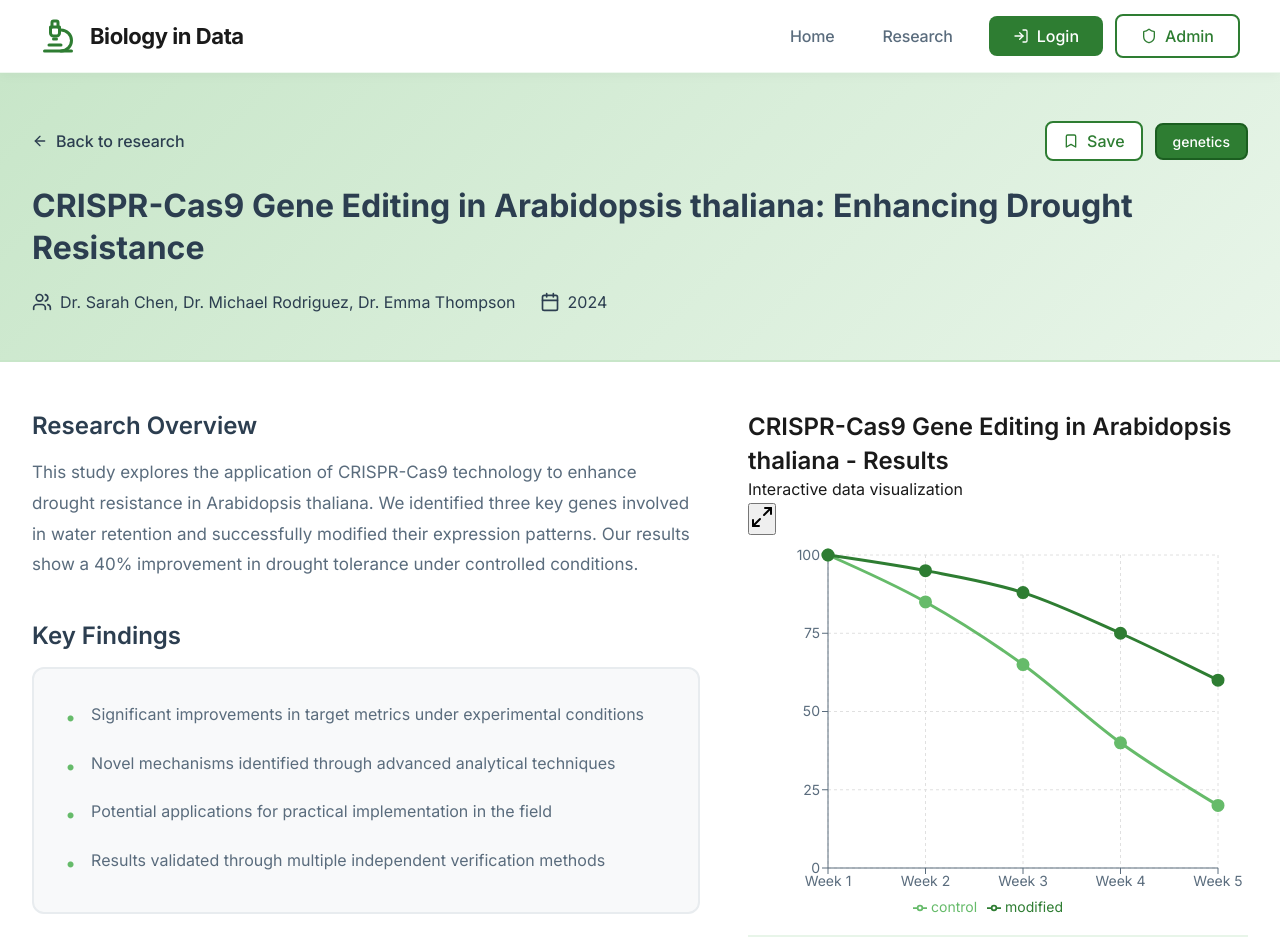
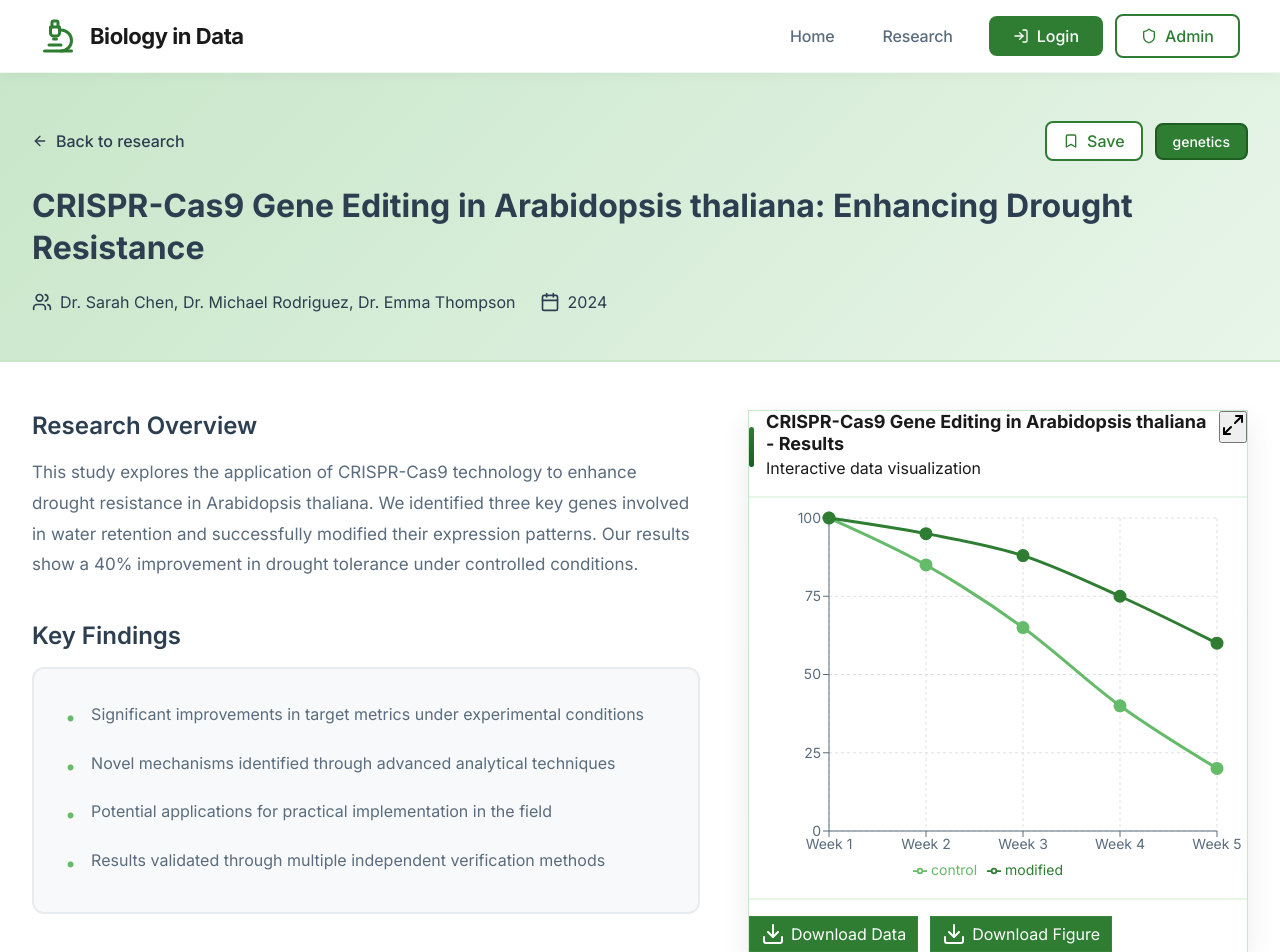
Before and after one commit to TejashRajuKV/Biology-in-Data, a React app: page /research/1 in a window 1280 px wide. Shown: the top 952 px of the page. Built offline with nearby package versions, Linux system fonts and the light colour scheme; the HTML template or start-up script is replaced by a standard one.

Commit message:
ChartFrame: stronger card styling — border, shadow, and enhanced header/title

```diff
--- a/src/components/ChartFrame.jsx
+++ b/src/components/ChartFrame.jsx
@@ -124,16 +124,41 @@ export function ChartFrame({ data, type = "line", title, xKey = "x", yKey = "y",
 
   const chartContent = (
     <div
-      className={isFullscreen ? "bg-white rounded-xl p-6 shadow-2xl flex flex-col" : "bg-white border-2 border-[#C8E6C9] rounded-xl p-6 shadow-lg hover:shadow-xl transition-all"}
-      style={isFullscreen ? { width: '90vw', height: '90vh', maxHeight: '90vh' } : { width: '100%' }}
+      className={isFullscreen ? "bg-white rounded-xl p-6 shadow-2xl flex flex-col" : "bg-white rounded-xl p-6 transition-all"}
+      style={
+        isFullscreen
+          ? { width: '90vw', height: '90vh', maxHeight: '90vh' }
+          : {
+              width: '100%',
+              // stronger card look to make the chart feel more like a card
+              border: '1px solid var(--light-mint, #C8E6C9)',
+              boxShadow: '0 12px 28px rgba(16,24,32,0.08)',
+              background: 'linear-gradient(180deg, rgba(255,255,255,0.98), rgba(255,255,255,0.99))',
+            }
+      }
     >
       {/* Header */}
-      <div className="flex items-center justify-between mb-6 pb-4 border-b-2 border-[#E8F5E9]" style={{ flexShrink: 0 }}>
-        <div>
-          <h3 className="text-[#2c3e50] mb-1">{title}</h3>
-          <p className="text-sm text-[#5a6c7d]">Interactive data visualization</p>
+      <div
+        className="mb-6 pb-4"
+        style={{
+          display: 'flex',
+          alignItems: 'flex-start',
+          justifyContent: 'space-between',
+          gap: 12,
+          flexShrink: 0,
+          borderBottom: '2px solid var(--green-lighter, #E8F5E9)',
+          paddingBottom: 14,
+        }}
+      >
+        <div style={{ display: 'flex', gap: 12, alignItems: 'center' }}>
+          {/* decorative accent */}
+          <div style={{ width: 6, height: 40, background: 'linear-gradient(180deg,var(--deep-forest,#2E7D32),var(--forest-dark,#1B5E20))', borderRadius: 6 }} />
+          <div>
+            <h3 className="text-[#2c3e50] mb-1" style={{ fontSize: '1.125rem', fontWeight: 700, lineHeight: 1.2 }}>{title}</h3>
+            <p className="text-sm text-[#5a6c7d]" style={{ marginTop: 2 }}>Interactive data visualization</p>
+          </div>
         </div>
-        <div className="flex gap-2">
+        <div className="flex gap-2" style={{ alignItems: 'flex-start' }}>
           <button
             onClick={() => setIsFullscreen(!isFullscreen)}
             className="p-2.5 hover:bg-[#E8F5E9] rounded-lg transition-all group border border-[#e0e0e0] hover:border-[#66BB6A]"
@@ -175,29 +200,49 @@ export function ChartFrame({ data, type = "line", title, xKey = "x", yKey = "y",
         }}
       >
         <button
-          className="flex items-center justify-center gap-2 px-5 py-2.5 rounded-lg hover:shadow-lg transition-all border-none"
+          // inline-flex + align-center ensures icon and text sit on the same baseline
+          className="inline-flex items-center gap-2 px-4 py-2 rounded-lg hover:shadow-lg transition-all border-none"
           style={{
             backgroundColor: '#2E7D32',
             color: '#ffffff',
             border: 'none',
-            // add a subtle inner spacing so backgrounds don't visually merge
+            lineHeight: 1,
+            height: 36,
+            display: 'inline-flex',
+            alignItems: 'center',
+            justifyContent: 'center',
             boxShadow: '0 0 0 1px rgba(255,255,255,0.06) inset',
+            paddingLeft: 12,
+            paddingRight: 12,
           }}
+          aria-label="Download data"
         >
-          <Download className="w-4 h-4" />
-          Download Data
+          <span style={{ display: 'inline-flex', alignItems: 'center', marginRight: 6 }}>
+            <Download className="w-4 h-4" style={{ display: 'inline-block', verticalAlign: 'middle' }} />
+          </span>
+          <span style={{ display: 'inline-block', verticalAlign: 'middle' }}>Download Data</span>
         </button>
         <button
-          className="flex items-center justify-center gap-2 px-5 py-2.5 rounded-lg hover:shadow-lg transition-all border-none"
+          className="inline-flex items-center gap-2 px-4 py-2 rounded-lg hover:shadow-lg transition-all border-none"
           style={{
             backgroundColor: '#2E7D32',
             color: '#ffffff',
             border: 'none',
+            lineHeight: 1,
+            height: 36,
+            display: 'inline-flex',
+            alignItems: 'center',
+            justifyContent: 'center',
             boxShadow: '0 0 0 1px rgba(255,255,255,0.06) inset',
+            paddingLeft: 12,
+            paddingRight: 12,
           }}
+          aria-label="Download figure"
         >
-          <Download className="w-4 h-4" />
-          Download Figure
+          <span style={{ display: 'inline-flex', alignItems: 'center', marginRight: 6 }}>
+            <Download className="w-4 h-4" style={{ display: 'inline-block', verticalAlign: 'middle' }} />
+          </span>
+          <span style={{ display: 'inline-block', verticalAlign: 'middle' }}>Download Figure</span>
         </button>
       </div>
     </div>
```
